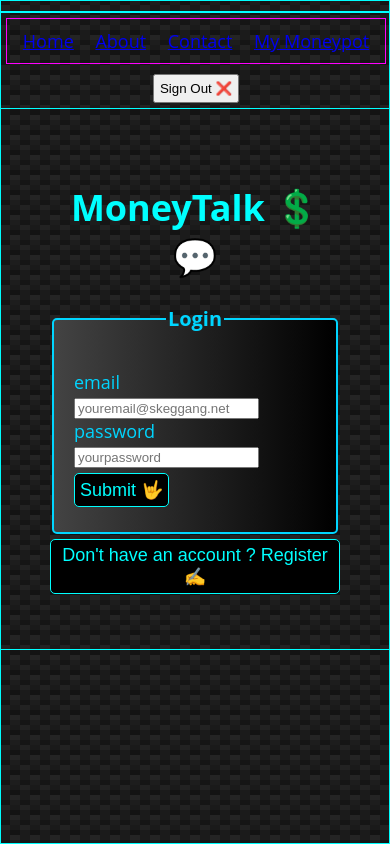
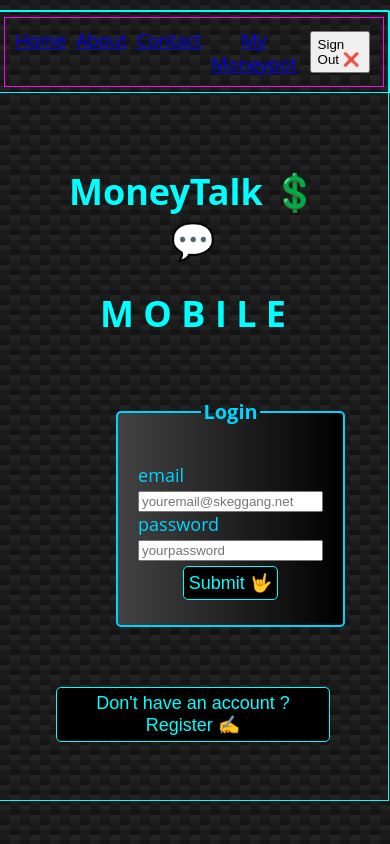
Before and after one commit to ECPGPP/MoneyTalk-front-reactJS, a React (Create React App) app in the folder app/: page / in a window 390 px wide. Built offline with nearby package versions, Linux system fonts and the light colour scheme.

Commit message:
improved nav + implemented MoneyPot fetch with back + auto redirect login from MP when cookies dead

```diff
--- a/app/src/assets/AuthFormContainer.scss
+++ b/app/src/assets/AuthFormContainer.scss
@@ -1,32 +1,40 @@
 .auth-form-container {
   text-align: justify;
+  margin: 8px;
 
   h1 {
     color: cyan;
   }
 
   button {
-    margin:5px 0;
-    padding: 5px;
-    font-size: 18px;
-    border-radius: 5px;
-    border: 1px solid cyan;
+    margin          : 5px 0;
+    padding         : 5px;
+    font-size       : 18px;
+    border-radius   : 5px;
+    border          : 1px solid cyan;
     background-color: black;
-    color: cyan;
+    color           : cyan;
   }
 
-
-
   fieldset {
-    padding: 20px;
-    background: linear-gradient(to right, #434343 0%, black 100%);
+    margin: 60px;
+    padding      : 20px;
+    background   : linear-gradient(to right, #434343 0%, black 100%);
     border-radius: 5px;
 
-    legend{
-      text-align: center;
+    legend {
+      text-align : center;
       font-weight: bold;
-      font-size: 20px;
+      font-size  : 20px;
     }
   }
 
+  @media screen and (max-width: 600px) {
+  button {
+    display: block;
+    margin:5px auto;
+  }
+
 }
+
+}
--- a/app/src/assets/Common.scss
+++ b/app/src/assets/Common.scss
@@ -1,41 +1,68 @@
+html, root{
+    max-width: 99vw;
+    max-height: 99vh;
+    box-sizing: border-box;
+
+}
+
 body {
     /* base */
-    margin: 0;
-    @import url("https://fonts.googleapis.com/css2?family=Open+Sans:ital@0;1&family=Roboto:ital@0;1&display=swap");
-    font-family: "Open Sans", " Arial", sans-serif;
-    -webkit-font-smoothing: antialiased;
+    margin                 : 0 60px;
+    @import url("https     ://fonts.googleapis.com/css2?family=Open+Sans:ital@0;1&family=Roboto:ital@0;1&display=swap");
+    font-family            : "Open Sans", " Arial", sans-serif;
+    -webkit-font-smoothing : antialiased;
     -moz-osx-font-smoothing: grayscale;
 
     /* gen */
-    display: flex;
+    display        : flex;
     justify-content: center;
-    min-height: 100vh;
-    max-width: 100vw;
-    padding: 10px;
-    text-align: left;
+    padding        : 10px;
+    text-align     : left;
+    // width          : 100vw;
+    // height         : 100vh;
 
+    font-size : 18px;
+    color     : cyan;
+
+    /* carbon fiber bg */
+    background: linear-gradient(27deg, #151515 5px, transparent 5px) 0 5px,
+        linear-gradient(207deg, #151515 5px, transparent 5px) 10px 0px,
+        linear-gradient(27deg, #222 5px, transparent 5px) 0px 10px,
+        linear-gradient(207deg, #222 5px, transparent 5px) 10px 5px,
+        linear-gradient(90deg, #1b1b1b 10px, transparent 10px),
+        linear-gradient(#1d1d1d 25%,
+            #1a1a1a 25%,
+            #1a1a1a 50%,
+            transparent 50%,
+            transparent 75%,
+            #242424 75%,
+            #242424);
+    background-color: #131313;
+    background-size : 20px 20px;
     /* .mobilehidden{
-  display: inline;
+  display           : inline;
 } */
 
-    @media screen {}
+@media screen and (min-width: 600px) {
+    .mobilereveal {
+        display: none;
+    }
+}
 
     @media screen and (max-width: 600px) {
         .home {
-            border: none
+            border: none;
         }
-
         .mobilehidden {
             display: none;
         }
-
     }
 
     .errormsg {
-        display: block;
+        display   : block;
         text-align: center;
-        font-size: bold;
-        color: red;
+        font-size : bold;
+        color     : red;
     }
 
     .offscreen {
--- /dev/null
+++ b/app/src/assets/IdentityDisplayer.scss
@@ -0,0 +1,6 @@
+.identity-displayer {
+  text-align     : center;
+  color          : aliceblue;
+  text-decoration: underline;
+
+}
--- a/app/src/assets/MoneyPot.scss
+++ b/app/src/assets/MoneyPot.scss
@@ -6,4 +6,15 @@
     display: block !important;
     list-style: circle;
   }
+
+  table, th, td{
+    text-align: center;
+    border: 1px white solid;
+    border-collapse: collapse;
+    th, td{
+      padding: 10px;
+    }
+  }
+
+
 }
--- a/app/src/assets/index.scss
+++ b/app/src/assets/index.scss
@@ -1,35 +1,3 @@
-body {
-
-  /* align-items: center; */
-
-  border: 1px solid cyan;
-  box-sizing: border-box;
-  font-size: 18px;
-  color: cyan;
-
-  /* carbon fiber bg */
-  background: linear-gradient(27deg, #151515 5px, transparent 5px) 0 5px,
-    linear-gradient(207deg, #151515 5px, transparent 5px) 10px 0px,
-    linear-gradient(27deg, #222 5px, transparent 5px) 0px 10px,
-    linear-gradient(207deg, #222 5px, transparent 5px) 10px 5px,
-    linear-gradient(90deg, #1b1b1b 10px, transparent 10px),
-    linear-gradient(
-      #1d1d1d 25%,
-      #1a1a1a 25%,
-      #1a1a1a 50%,
-      transparent 50%,
-      transparent 75%,
-      #242424 75%,
-      #242424
-    );
-  background-color: #131313;
-  background-size: 20px 20px;
-}
-
-main{
-
-}
-
 code {
   font-family: source-code-pro, Menlo, Monaco, Consolas, 'Courier New',
     monospace;
--- a/app/src/components/Navbar.tsx
+++ b/app/src/components/Navbar.tsx
@@ -10,8 +10,12 @@ function Navbar() {
   const navigate = useNavigate()
 
   const handleLogout = () => {
+      removeCookies('token')
+      removeCookies('email')
       removeCookies('username')
-      removeCookies('token')
+      removeCookies('moneyPotId')
+      removeCookies('message')
+      removeCookies('roles')
       navigate('/login')
   }
 
@@ -22,11 +26,8 @@ function Navbar() {
         <li><Link to="/about">About</Link></li>
         <li><Link to="/contact">Contact</Link></li>
         <li><Link to="/money_pot">My Moneypot</Link></li>
+        <button className="auth-form-container button" onClick={handleLogout} > Sign Out ❌ </button>
       </ul>
-
-{/* if current route logine || register don't display logout */}
-      <button className="logout" onClick={handleLogout} > Sign Out ❌ </button>
-
     </nav>
   );
 }
--- a/app/src/pages/Home.tsx
+++ b/app/src/pages/Home.tsx
@@ -12,6 +12,7 @@ function Home() {
     return (
         <div className="home">
             <h1><span className="mobilehidden"> Welcome to </span>MoneyTalk 💲💬</h1>
+            <h1><span className="mobilereveal">M O B I L E</span></h1>
             {
                 currentForm === 'loginForm' ? <Login onFormSwitch={toggleForm} /> : <Register onFormSwitch={toggleForm} />
             }
--- a/app/src/pages/Login.tsx
+++ b/app/src/pages/Login.tsx
@@ -4,19 +4,20 @@ import { Cookies, useCookies } from "react-cookie";
 import AuthContext from "../context/AuthProvider";
 import axios from "../api/axios";
 import { AxiosError } from "axios";
-import '../assets/AuthFormContainer.scss';
-import '../assets/Login.scss';
-
-const LOGIN_URL = "/api/login_check";
+import "../assets/AuthFormContainer.scss";
+import "../assets/Login.scss";
+import { get } from "http";
 
 function Login(props: any) {
   // state
+  const LOGIN_URL = "/api/login_check";
+  const GETUSER_URL = "/api/user";
+
   const setAuth: any = useContext(AuthContext);
-    const [email, setEmail] = useState('');
-    const [username, setUsername] = useState('');
-    const [password, setPassword] = useState('');
-    const [errMsg, setErrMsg] = useState('');
-    const [success, setSuccess] = useState(false);
+  const [email, setEmail] = useState("");
+  const [username, setUsername] = useState("");
+  const [password, setPassword] = useState("");
+  const [errMsg, setErrMsg] = useState("");
   const [cookies, setCookies, removeCookies] = useCookies();
   const navigate = useNavigate();
 
@@ -32,85 +33,97 @@ function Login(props: any) {
         LOGIN_URL,
         JSON.stringify({ username, password }),
         {
-                    headers: { 'Content-Type': 'application/json' },
+          headers: { "Content-Type": "application/json" },
           // CORS handling EZ, to rework
-                    withCredentials: false
+          withCredentials: false,
           // withCredentials: true
         }
       );
       //console.log(response);
-            setEmail('')
-            setUsername('')
-            setPassword('')
-            setSuccess(true);
-            const accessToken = response?.data?.token;
-
-            //TODO: set nice user data from back
-            const roles = response?.data?.roles;
-
-            console.log(accessToken, roles);
+      setEmail("");
+      setUsername("");
+      setPassword("");
+      const data = response.data;
       //TODO : setAuth({email, password, roles, accessToken});
       // setAuth({ email, accessToken });
-
-            //cookie setup
-            setCookies('token', accessToken)
-            setCookies('username', username)
-
-            //redirect to MoneyPot/
-            navigate('/money_pot');
-
-
+      setCookies("token", response.data.token);
+      getUser(data);
     } catch (err: unknown) {
       if (err instanceof AxiosError) {
         if (err.response?.status === 400) {
-                    setErrMsg('Missing email or password')
+          setErrMsg("Missing email or password");
         } else if (err.response?.status === 401) {
-                    setErrMsg('Unauthorized')
+          setErrMsg("Unauthorized");
         } else if (err.response?.status === 402) {
-                    setErrMsg('Login Failed');
+          setErrMsg("Login Failed");
         } else {
-                    setErrMsg('Server Error')
+          setErrMsg("Server Error");
         }
-
       }
       errRef.current.focus();
     }
+  };
 
+  const getUser = async (data: any) => {
+    //getUSer
+    try {
+      const res = await axios
+        .get(GETUSER_URL, {
+          headers: {
+            Authorization: "Bearer " + data.token,
+          },
+        })
+        .then((res) => {
+          console.log(res);
+          setCookies('message', res.data.message);
+          setCookies('email', res.data.user.email);
+          setCookies("username", res.data.user.email);
+          setCookies("roles", res.data.user.roles);
+          setCookies("moneyPotId", res.data.user.moneyPot?.id);
 
+          //redirect to MoneyPot/
+          navigate("/money_pot");
+        });
+    } catch (err: unknown) {
+      console.log(err);
+      navigate("/login");
     }
+  };
 
   const handleChange = (e: any) => {
-        if (e.target.id === 'email') {
-            setEmail(e.target.value)
+    if (e.target.id === "email") {
+      setEmail(e.target.value);
       setUsername(e.target.value);
-        } else if (e.target.id === 'password') {
-            setPassword(e.target.value)
+    } else if (e.target.id === "password") {
+      setPassword(e.target.value);
     }
-    }
+  };
 
   //here [] is a dependancy array
   useEffect(() => {
     if (userRef.current) {
       userRef.current.focus();
     }
-    }, [])
+  }, []);
 
   //if email or password is changed, we empty errMsg
   useEffect(() => {
-        setErrMsg('');
-    }, [email, password])
+    setErrMsg("");
+  }, [email, password]);
 
   // render
   return (
     <div className="login">
       <div className="auth-form-container login">
         <fieldset>
-
           {/* aria-live:assertive : announce errMsg immediately to a screen reader */}
           <p
             ref={errRef}
             className={errMsg ? "errormsg" : "offscreen"}
-                        aria-live="assertive"> {errMsg}
+            aria-live="assertive"
+          >
+            {" "}
+            {errMsg}
           </p>
 
           <legend>Login</legend>
@@ -123,7 +136,8 @@ function Login(props: any) {
               value={email}
               onChange={handleChange}
               placeholder="youremail@skeggang.net"
-                            required />
+              required
+            />
             <br />
             <label htmlFor="password">password</label>
             <br />
@@ -133,16 +147,19 @@ function Login(props: any) {
               value={password}
               onChange={handleChange}
               placeholder="yourpassword"
-                            required />
+              required
+            />
             <br />
             <button>Submit 🤟</button>
           </form>
         </fieldset>
-                <button onClick={() => props.onFormSwitch('registerForm')} > Don't have an account ? Register ✍️</button>
+        <button onClick={() => props.onFormSwitch("registerForm")}>
+          {" "}
+          Don't have an account ? Register ✍️
+        </button>
       </div>
     </div>
-    )
-
+  );
 }
 
 export default Login;
```
Also changed, not shown: app/src/components/IdentityDisplayer.tsx (+17 -14 lines), app/src/pages/MoneyPot.tsx (+91 -60 lines), 1 other file (tests, documents, lock files or other folders). Lines whose indentation alone changed are shown as unchanged.
